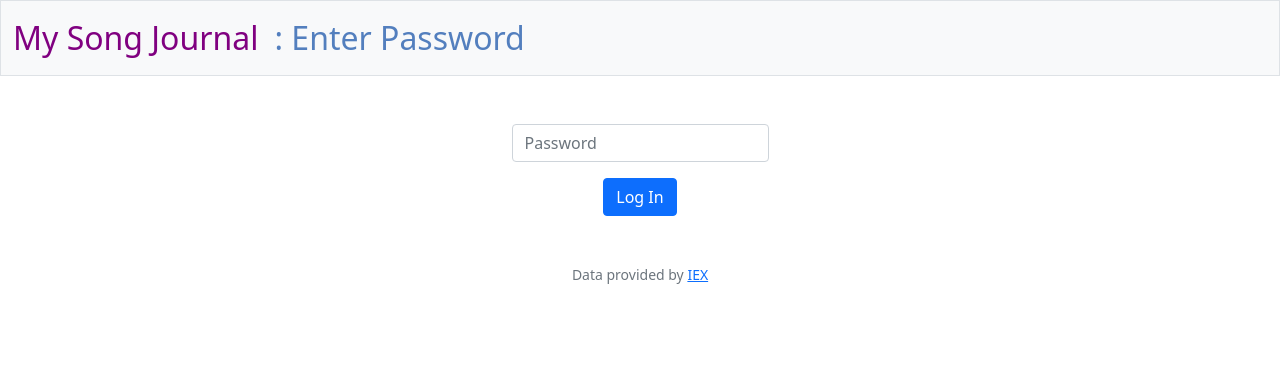
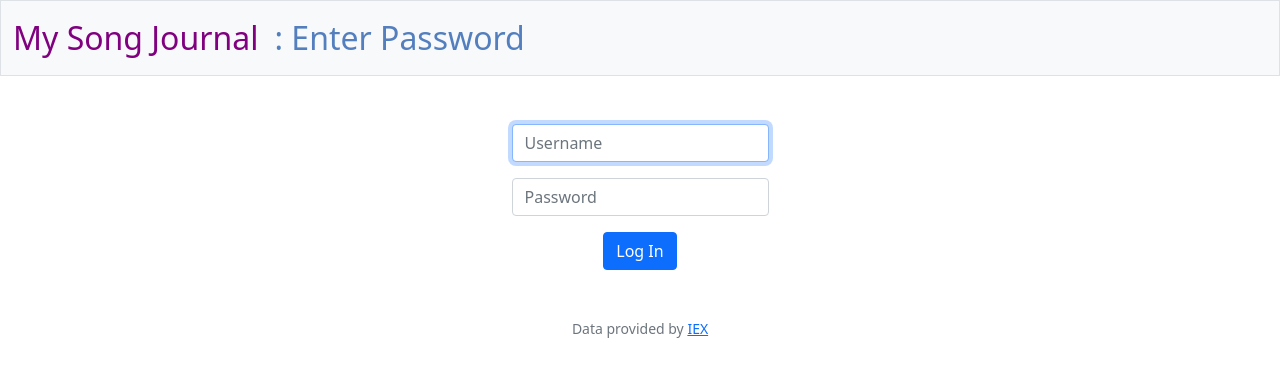
Before and after one commit to kumarpreetham09/CS50-Projects, a Flask app: page /login in a window 1280 px wide. Shown: the top 377 px of the page. Run offline with Flask 3, Linux system fonts and the light colour scheme; some libraries are stand-ins or nearby versions.

Commit message:
Sun, Jul 23, 2023, 5:37 PM +08:00

```diff
--- a/project/app.py
+++ b/project/app.py
@@ -104,6 +104,8 @@ def quote():
     """Get stock quote."""
     return apology("TODO")
 
+
+
 @app.route("/sell", methods=["GET", "POST"])
 @password_required
 def sell():
--- a/project/templates/login.html
+++ b/project/templates/login.html
@@ -7,6 +7,9 @@
 {% block main %}
     <form action="/login" method="post">
         <div class="mb-3">
+            <input autocomplete="off" autofocus class="form-control mx-auto w-auto" id="username" name="username" placeholder="Username" type="text">
+        </div>
+        <div class="mb-3">
             <input class="form-control mx-auto w-auto" id="password" name="password" placeholder="Password" type="password">
         </div>
         <button class="btn btn-primary" type="submit">Log In</button>
```
